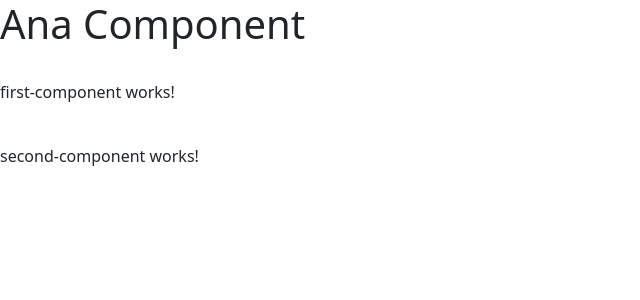
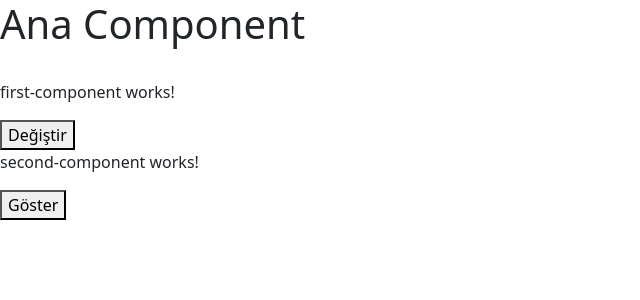
Before and after one commit to atillakalay/TurkcellAngularCourse, an Angular app in the folder angularapp/: page / in a window 1280 px wide. Shown: the top 300 px of the page, without its empty margins (0-640 px from the left). Built offline with nearby package versions, Linux system fonts and the light colour scheme.

Commit message:
Let's Create Our First Service Part 3 lesson has been completed.

```diff
--- a/angularapp/src/app/components/first-component/first-component.component.html
+++ b/angularapp/src/app/components/first-component/first-component.component.html
@@ -1 +1,2 @@
 <p>first-component works!</p>
+<button (click)="change()">Değiştir</button>
--- a/angularapp/src/app/components/first-component/first-component.component.ts
+++ b/angularapp/src/app/components/first-component/first-component.component.ts
@@ -11,6 +11,9 @@ export class FirstComponentComponent {
 
   ngOnInit(): void {
     console.log(this.helperService.upper("Angular (first)"))
+  }
 
+  change() {
+    console.log(this.helperService.title = "Component A title")
   }
 }
--- a/angularapp/src/app/components/second-component/second-component.component.html
+++ b/angularapp/src/app/components/second-component/second-component.component.html
@@ -1 +1,2 @@
 <p>second-component works!</p>
+<button (click)="show()">Göster</button>
--- a/angularapp/src/app/components/second-component/second-component.component.ts
+++ b/angularapp/src/app/components/second-component/second-component.component.ts
@@ -13,7 +13,10 @@ export class SecondComponentComponent {
 
   ngOnInit(): void {
     console.log(this.helperService.upper("Angular (Second)"))
+  }
 
+  show(){
+    console.log(this.helperService.title="Title is B")
   }
 
 
--- a/angularapp/src/app/services/helper.service.ts
+++ b/angularapp/src/app/services/helper.service.ts
@@ -5,6 +5,7 @@ import { Injectable } from '@angular/core';
 })
 export class HelperService {
 
+  title:string="Title"
   constructor() {
 
   }
```
